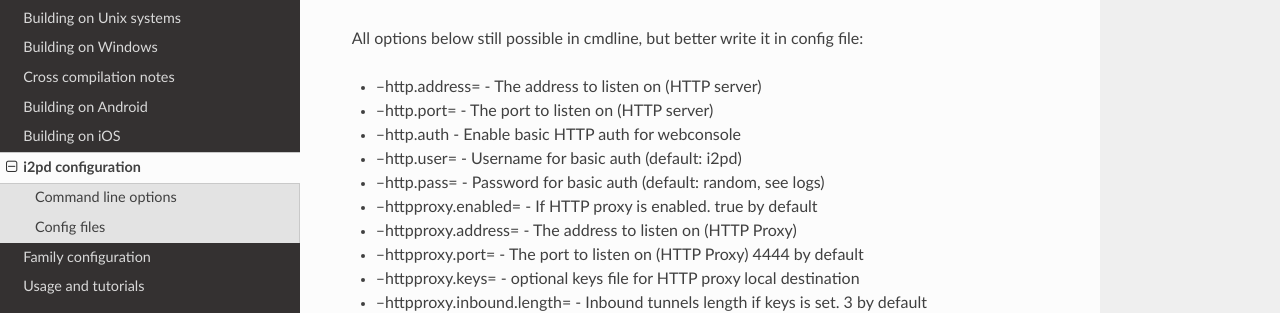
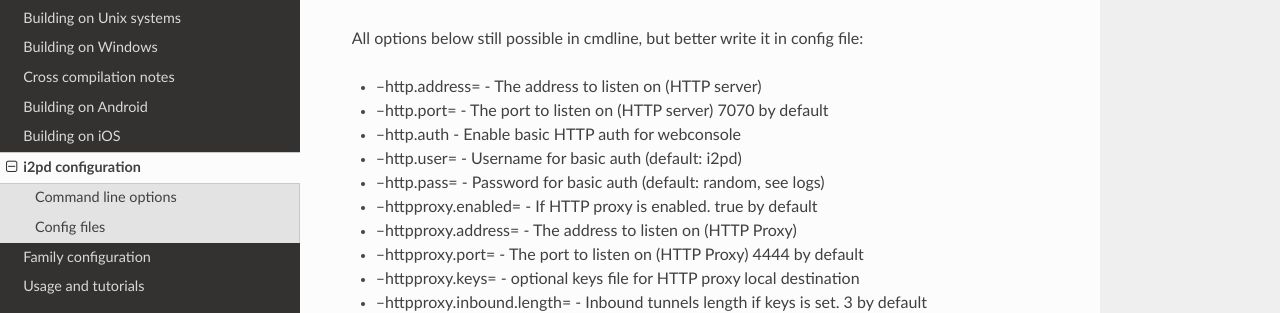
Before and after one commit to PurpleI2P/i2pd, a Sphinx documentation site: the page built from docs/configuration.md, in a window 1280 px wide and 900 px high, scrolled down 728 px. Shown: the part 157-470 px from the top of the window. Built offline with Sphinx 7.4.7 and the Read the Docs theme 2.0.0, drawn with Linux system fonts in a browser that asks for light colours.

Commit message:
Adding default port to config docs

```diff
--- a/docs/configuration.md
+++ b/docs/configuration.md
@@ -36,7 +36,7 @@
 All options below still possible in cmdline, but better write it in config file:
 
 * --http.address=       - The address to listen on (HTTP server)
-* --http.port=          - The port to listen on (HTTP server)
+* --http.port=          - The port to listen on (HTTP server) 7070 by default
 * --http.auth           - Enable basic HTTP auth for webconsole
 * --http.user=          - Username for basic auth (default: i2pd)
 * --http.pass=          - Password for basic auth (default: random, see logs)
```
